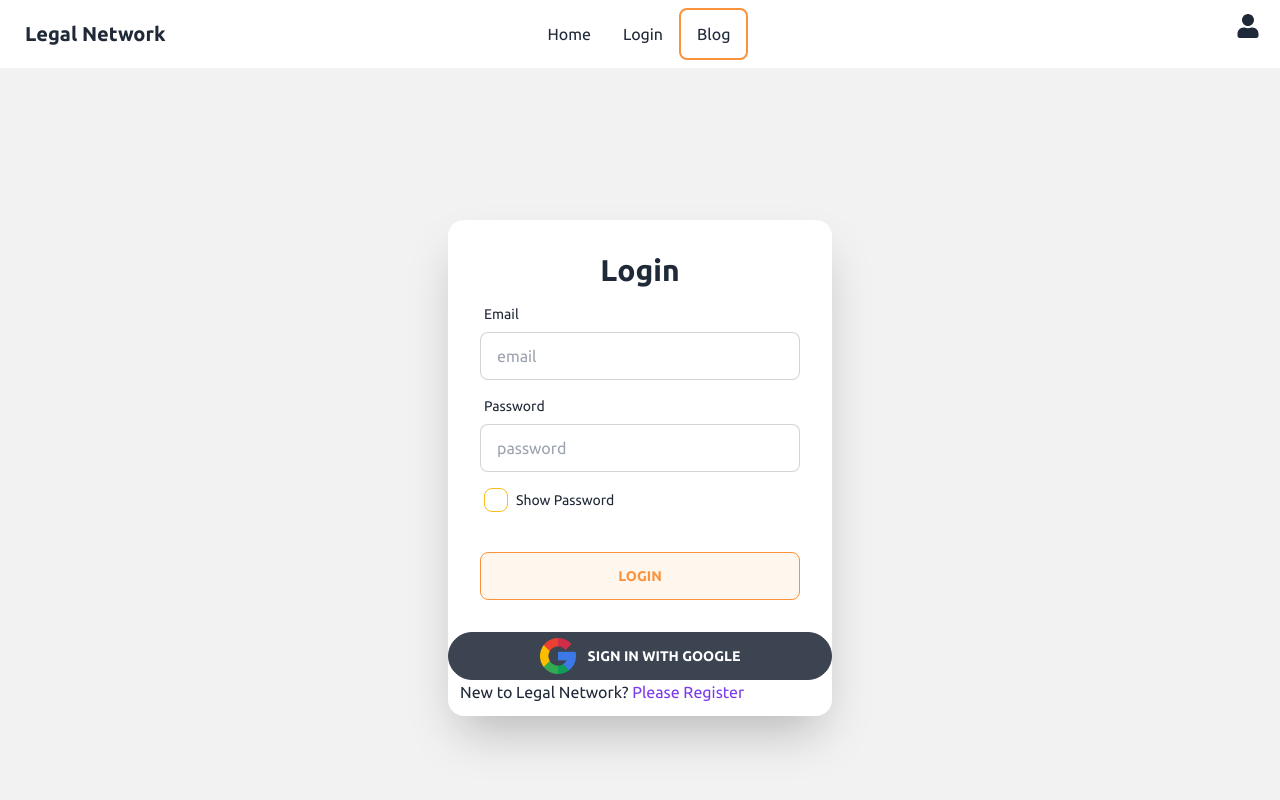
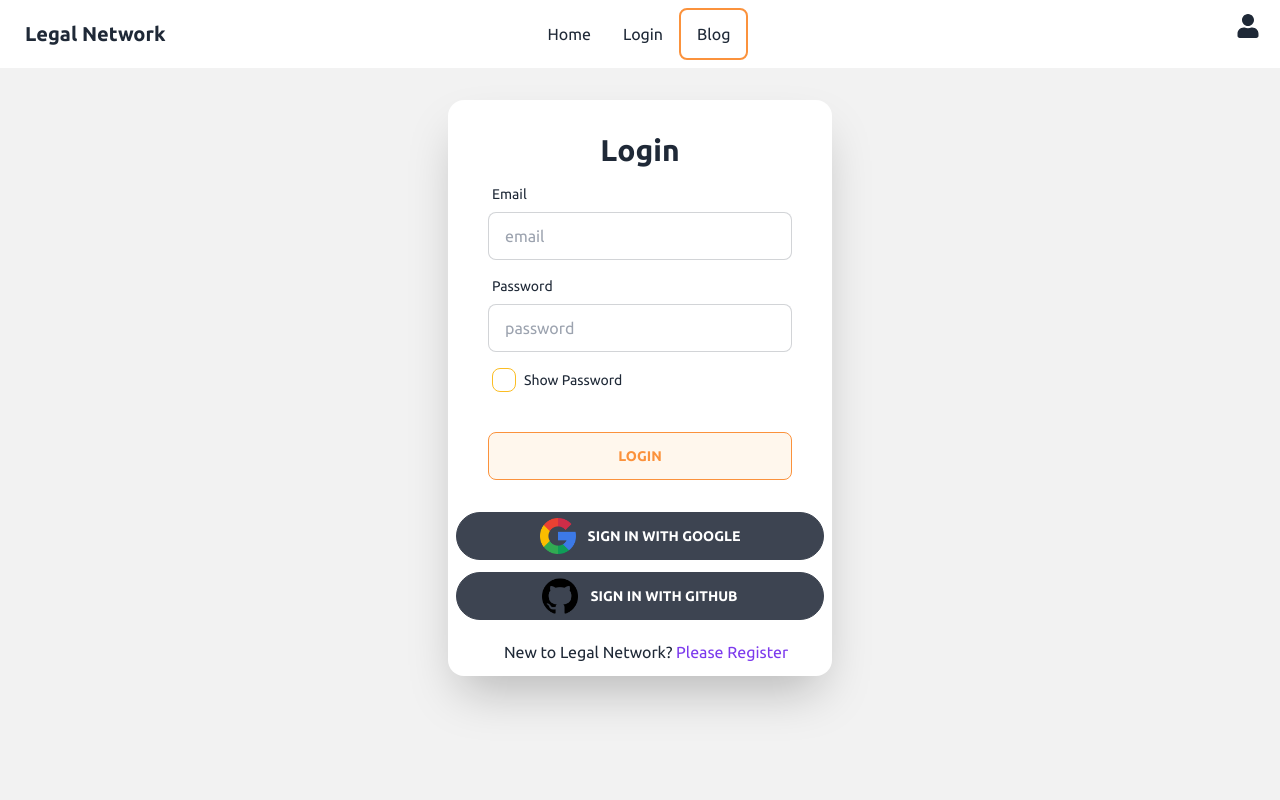
Before and after one commit to yusuf-khan-swd/legal-network-client, a React (Create React App) app: page /login in a window 1280 px wide. Shown: the top 800 px of the page. Built offline with nearby package versions, Linux system fonts and the light colour scheme; no server answers.

Commit message:
added handle github login and modified some style

```diff
--- a/src/Pages/Logins/Login.js
+++ b/src/Pages/Logins/Login.js
@@ -4,10 +4,11 @@ import toast from 'react-hot-toast';
 import { Link, useLocation, useNavigate } from 'react-router-dom';
 import { AuthContext } from '../../contexts/AuthProvider/AuthProvider';
 import useTitle from '../../hooks/useTitle';
-import googleLogo from '../../assets/googleLogo.png'
+import googleLogo from '../../assets/googleLogo.png';
+import githubLogo from '../../assets/githubLogo.png';
 
 const Login = () => {
-  const { logIn, googleLogIn } = useContext(AuthContext);
+  const { logIn, googleLogIn, githubLogIn } = useContext(AuthContext);
   const [showPassword, setShowPassword] = useState(false);
   useTitle('Login')
 
@@ -65,6 +66,19 @@ const Login = () => {
       })
   };
 
+  const handleGithubLogIn = () => {
+    githubLogIn()
+      .then(result => {
+        const user = result.user;
+        console.log(user);
+        toast.success(`${user.displayName} you are now logged in!!`);
+      })
+      .catch(err => {
+        console.error('error: ', err);
+        toast.error(err.message);
+      })
+  };
+
   const handleShowPassword = event => {
     const isChecked = (event.target.checked);
     setShowPassword(isChecked);
@@ -72,8 +86,8 @@ const Login = () => {
 
   return (
     <div>
-      <div className="hero min-h-screen bg-base-200">
-        <div className="card w-full max-w-sm shadow-2xl bg-base-100">
+      <div className="min-h-screen bg-base-200 pt-8">
+        <div className="card w-full max-w-sm shadow-2xl bg-base-100 mx-auto px-2">
           <form onSubmit={handleSubmit(onSubmit)} className="card-body">
             <h2 className='text-3xl font-bold text-center hover:underline cursor-pointer'>Login</h2>
             <div className="form-control">
@@ -108,11 +122,15 @@ const Login = () => {
               <button type='submit' className="btn bg-orange-50 border border-orange-400 text-orange-400 hover:bg-orange-200 hover:border-orange-600">Login</button>
             </div>
           </form>
-          <button onClick={handleGoogleLogIn} className='btn w-full rounded-full '>
+          <button onClick={handleGoogleLogIn} className='btn w-full rounded-full mb-3'>
             <img className='w-9 h-9 mr-3' src={googleLogo} alt="Google Logo" />
             Sign In with Google
           </button>
-          <div className='pb-3 pl-3'>
+          <button onClick={handleGithubLogIn} className='btn w-full rounded-full mb-5 '>
+            <img className='w-9 h-9 mr-3' src={githubLogo} alt="Google Logo" />
+            Sign In with Github
+          </button>
+          <div className='pb-3 pl-3 text-center'>
             New to Legal Network? <Link to='/register' className='text-violet-600 hover:underline'>Please Register</Link>
           </div>
         </div>
--- a/src/contexts/AuthProvider/AuthProvider.js
+++ b/src/contexts/AuthProvider/AuthProvider.js
@@ -1,5 +1,5 @@
 import React, { createContext, useEffect, useState } from 'react';
-import { createUserWithEmailAndPassword, getAuth, GoogleAuthProvider, onAuthStateChanged, signInWithEmailAndPassword, signInWithPopup, signOut, updateProfile } from 'firebase/auth';
+import { createUserWithEmailAndPassword, getAuth, GithubAuthProvider, GoogleAuthProvider, onAuthStateChanged, signInWithEmailAndPassword, signInWithPopup, signOut, updateProfile } from 'firebase/auth';
 import app from '../../firebase/firebase.config';
 
 const auth = getAuth(app);
@@ -10,6 +10,7 @@ const AuthProvider = ({ children }) => {
   const [user, setUser] = useState(null);
   const [loading, setLoading] = useState(true);
   const googleProvider = new GoogleAuthProvider();
+  const githubProvider = new GithubAuthProvider();
 
   const createUser = (email, password) => {
     setLoading(true);
@@ -30,6 +31,11 @@ const AuthProvider = ({ children }) => {
     return signInWithPopup(auth, googleProvider);
   };
 
+  const githubLogIn = () => {
+    setLoading(true);
+    return signInWithPopup(auth, githubProvider);
+  };
+
   const logOut = () => {
     setLoading(true);
     localStorage.removeItem('legal-token');
@@ -47,7 +53,7 @@ const AuthProvider = ({ children }) => {
     }
   }, []);
 
-  const authInfo = { user, loading, createUser, addUserProfile, logIn, googleLogIn, logOut };
+  const authInfo = { user, loading, createUser, addUserProfile, logIn, googleLogIn, githubLogIn, logOut };
 
   return (
     <AuthContext.Provider value={authInfo}>
```
Also changed, not shown: src/assets/githubLogo.png (added).
